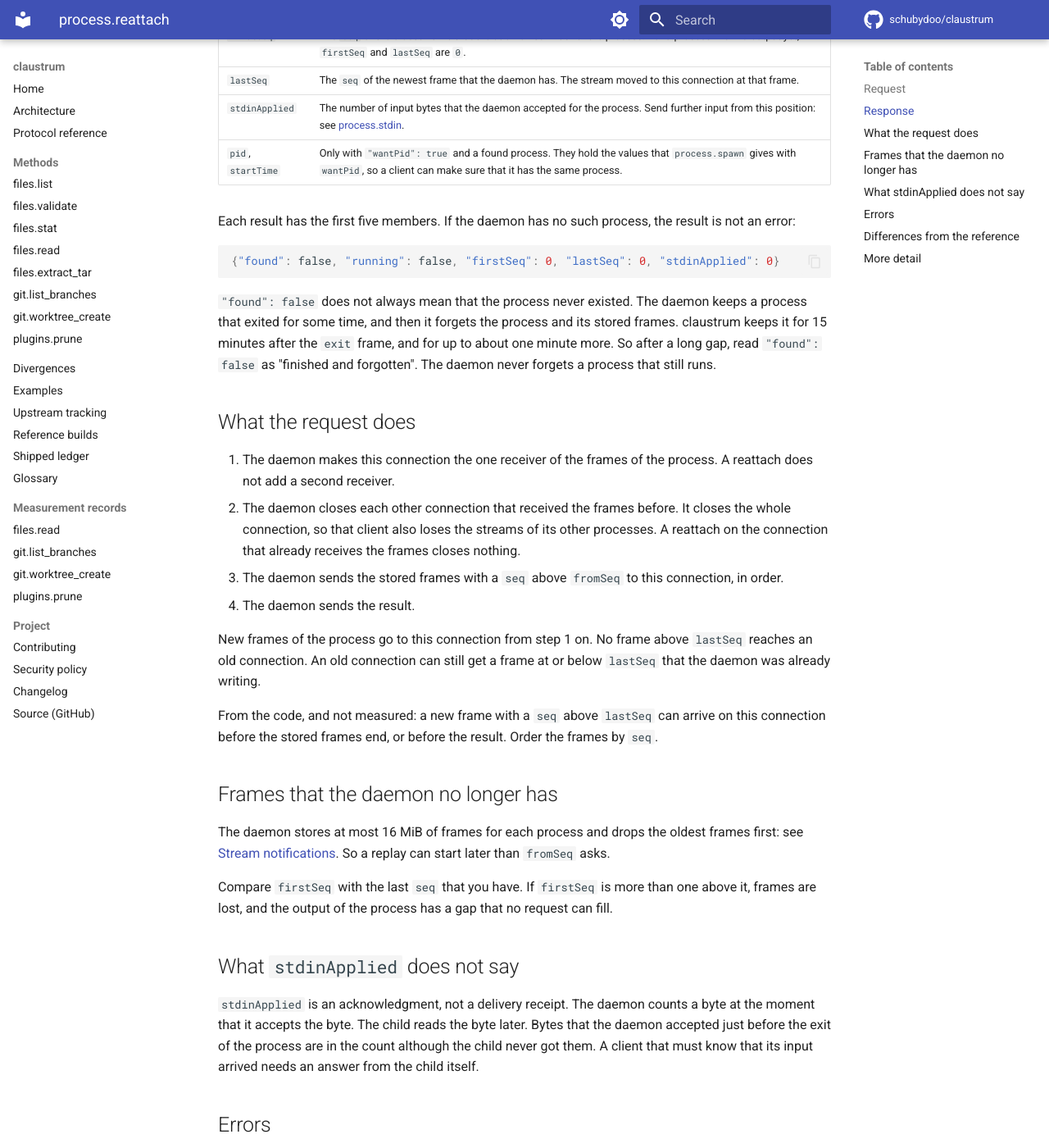
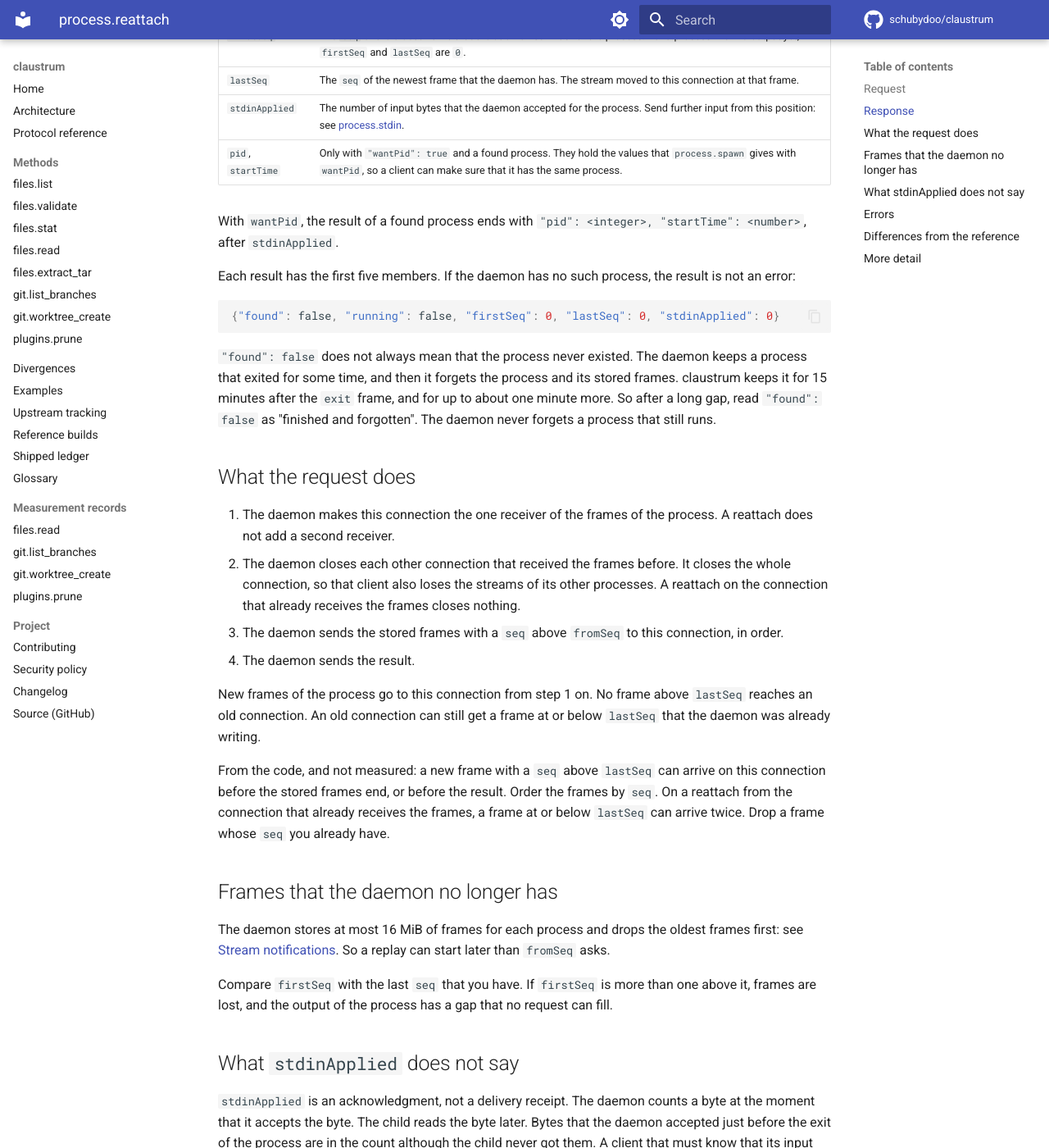
Before and after one commit to schubydoo/claustrum, an MkDocs documentation site: the page built from docs/protocol/process-reattach.md, in a window 1280 px wide and 1400 px high, scrolled down 883 px. Shown: the whole window at 82% size. Built offline with MkDocs 1.6.1 and Material for MkDocs 9.7.7, drawn with Linux system fonts in a browser that asks for light colours; comment, search, counter and statistics services are not loaded.

Commit message:
docs: fix the nits of the local review of the process.reattach page
Co-Authored-By: Claude Opus 5.5 <noreply@anthropic.com>

````diff
--- a/docs/protocol/process-reattach.md
+++ b/docs/protocol/process-reattach.md
@@ -29,6 +29,8 @@
 | `stdinApplied` | The number of input bytes that the daemon accepted for the process. Send further input from this position: see [process.stdin](process-stdin.md). |
 | `pid`, `startTime` | Only with `"wantPid": true` and a found process. They hold the values that `process.spawn` gives with `wantPid`, so a client can make sure that it has the same process. |
 
+With `wantPid`, the result of a found process ends with `"pid": <integer>, "startTime": <number>`, after `stdinApplied`.
+
 Each result has the first five members. If the daemon has no such process, the result is not an error:
 
 ```json
@@ -46,7 +48,7 @@ Each result has the first five members. If the daemon has no such process, the r
 
 New frames of the process go to this connection from step 1 on. No frame above `lastSeq` reaches an old connection. An old connection can still get a frame at or below `lastSeq` that the daemon was already writing.
 
-From the code, and not measured: a new frame with a `seq` above `lastSeq` can arrive on this connection before the stored frames end, or before the result. Order the frames by `seq`.
+From the code, and not measured: a new frame with a `seq` above `lastSeq` can arrive on this connection before the stored frames end, or before the result. Order the frames by `seq`. On a reattach from the connection that already receives the frames, a frame at or below `lastSeq` can arrive twice. Drop a frame whose `seq` you already have.
 
 ## Frames that the daemon no longer has
 
````
